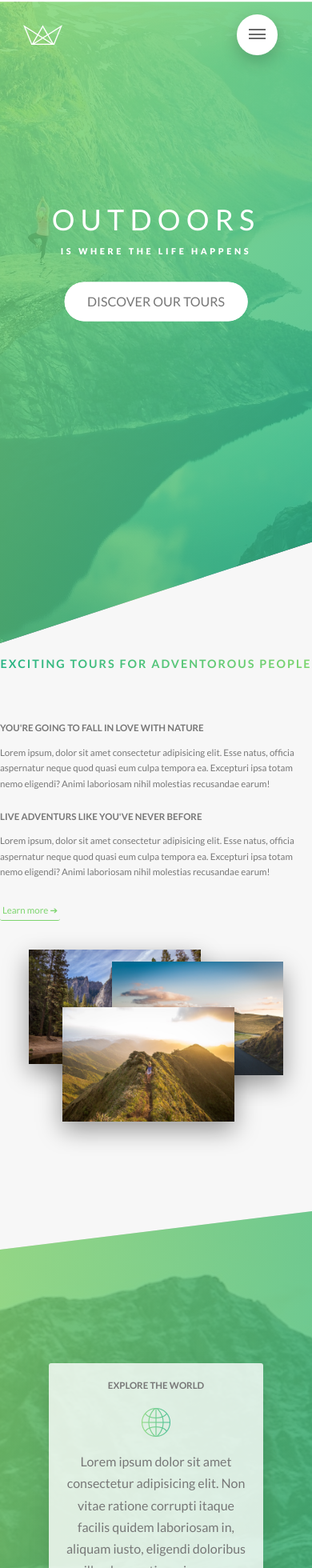
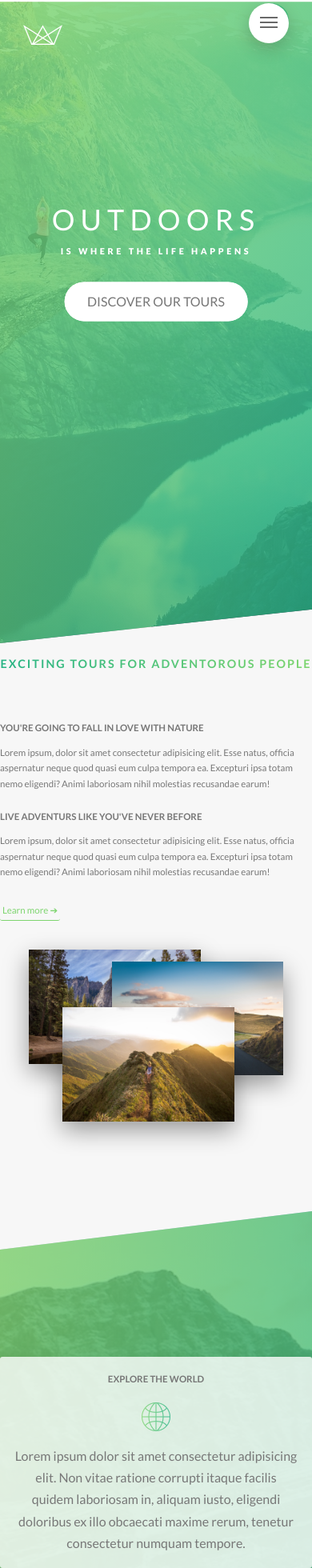
Before and after one commit to Ulisseus/contours, a Next.js app: page / in a window 390 px wide. Shown: the part 25-1985 px from the top of the page at 80% size. Built offline with nearby package versions, Linux system fonts and the light colour scheme.

Commit message:
responsive layoyt fixes

```diff
--- a/sections/index/Features/_components/FeatureBox/styles.module.scss
+++ b/sections/index/Features/_components/FeatureBox/styles.module.scss
@@ -1,6 +1,10 @@
+@import "styles/utils/mixins";
 .featureBox {
   background-color: rgba(white, 0.8);
   padding: 2.5rem;
+  @include respond(phone) {
+    margin: 2rem 0;
+  }
   margin: 3rem;
   text-align: center;
   border-radius: 3px;
@@ -19,5 +23,8 @@
   }
   &:hover {
     transform: translateY(-1.5rem) scale(1.05);
+    @include respond(phone) {
+      transform: none;
+    }
   }
 }
--- a/sections/index/Features/styles.module.scss
+++ b/sections/index/Features/styles.module.scss
@@ -1,3 +1,4 @@
+@import "styles/utils/mixins";
 .features {
   padding: 20rem 0;
   background-image: linear-gradient(
@@ -16,5 +17,15 @@
 
 .cardWrapper {
   width: 80%;
+  @include respond(tab-port) {
+    width: 100%;
+  }
   margin: auto;
+  @media (max-width: 95rem) {
+    flex-wrap: wrap;
+    & > * {
+      width: 100%;
+      flex: 0 0 100% !important;
+    }
+  }
 }
--- a/sections/index/Footer/styles.module.scss
+++ b/sections/index/Footer/styles.module.scss
@@ -1,3 +1,4 @@
+@import "styles/utils/mixins";
 .footer {
   background-color: var(--color-grey-dark-2);
   padding: 7rem 0 10rem;
@@ -33,6 +34,9 @@
     border-top: 1px solid var(--color-grey-light-2);
     padding-top: 2rem;
     margin-left: 3rem;
+    @include respond(tab-land) {
+      margin-left: 0;
+    }
     text-align: center;
   }
 }
--- a/sections/index/Header/styles.module.scss
+++ b/sections/index/Header/styles.module.scss
@@ -1,5 +1,6 @@
 @import "styles/global/animations";
 @import "styles/global/typography";
+@import "styles/utils/mixins";
 
 .header {
   position: relative;
@@ -12,6 +13,12 @@
     url("../../../public/hero.jpg");
   background-size: cover;
   background-position: top;
+  @include respond(tab-port) {
+    clip-path: polygon(0 0, 100% 0, 100% 85vh, 0% 100%);
+  }
+  @include respond(phone) {
+    clip-path: polygon(0 0, 100% 0, 100% 90vh, 0% 100%);
+  }
   clip-path: polygon(0 0, 100% 0, 100% 80vh, 0% 100%);
   .logoBox {
     position: absolute;
--- a/sections/index/Navigation/styles.module.scss
+++ b/sections/index/Navigation/styles.module.scss
@@ -1,3 +1,4 @@
+@import "styles/utils/mixins";
 .wrapper {
   .checkbox {
     visibility: hidden;
@@ -26,6 +27,10 @@
     position: fixed;
     top: 6rem;
     right: 6rem;
+    @include respond(tab-port) {
+      top: 4rem;
+      right: 4rem;
+    }
     border-radius: 50%;
     z-index: 2000;
     box-shadow: 0 1rem 3rem rgba(black, 0.2);
@@ -43,6 +48,10 @@
   .background {
     height: 6rem;
     width: 6rem;
+    @include respond(tab-port) {
+      top: 4rem;
+      right: 4rem;
+    }
     border-radius: 50%;
     position: fixed;
     top: 6.5rem;
--- a/sections/index/Tours/_components/TourCard/styles.module.scss
+++ b/sections/index/Tours/_components/TourCard/styles.module.scss
@@ -1,3 +1,4 @@
+@import "styles/utils/mixins";
 .card {
   perspective: 150rem;
   -moz-perspective: 150rem;
@@ -130,6 +131,13 @@
   font-weight: 400;
   font-size: 2.5rem;
   position: absolute;
+  @media (max-width: 90rem) {
+    right: 4rem;
+  }
+  @media (max-width: 80rem) {
+    right: 5rem;
+  }
+
   top: 12rem;
   right: 2rem;
   text-align: right;
--- a/sections/index/Tours/styles.module.scss
+++ b/sections/index/Tours/styles.module.scss
@@ -1,3 +1,4 @@
+@import "styles/utils/mixins";
 .wrapper {
   padding: 25rem 0 3rem;
   background-color: var(--color-grey-light-1);
@@ -7,4 +8,11 @@
 .columnWrapper {
   width: 80%;
   margin: auto;
+  @include respond(tab-land) {
+    flex-wrap: wrap;
+    & > * {
+      width: 100%;
+      flex: 0 0 100% !important;
+    }
+  }
 }
```
